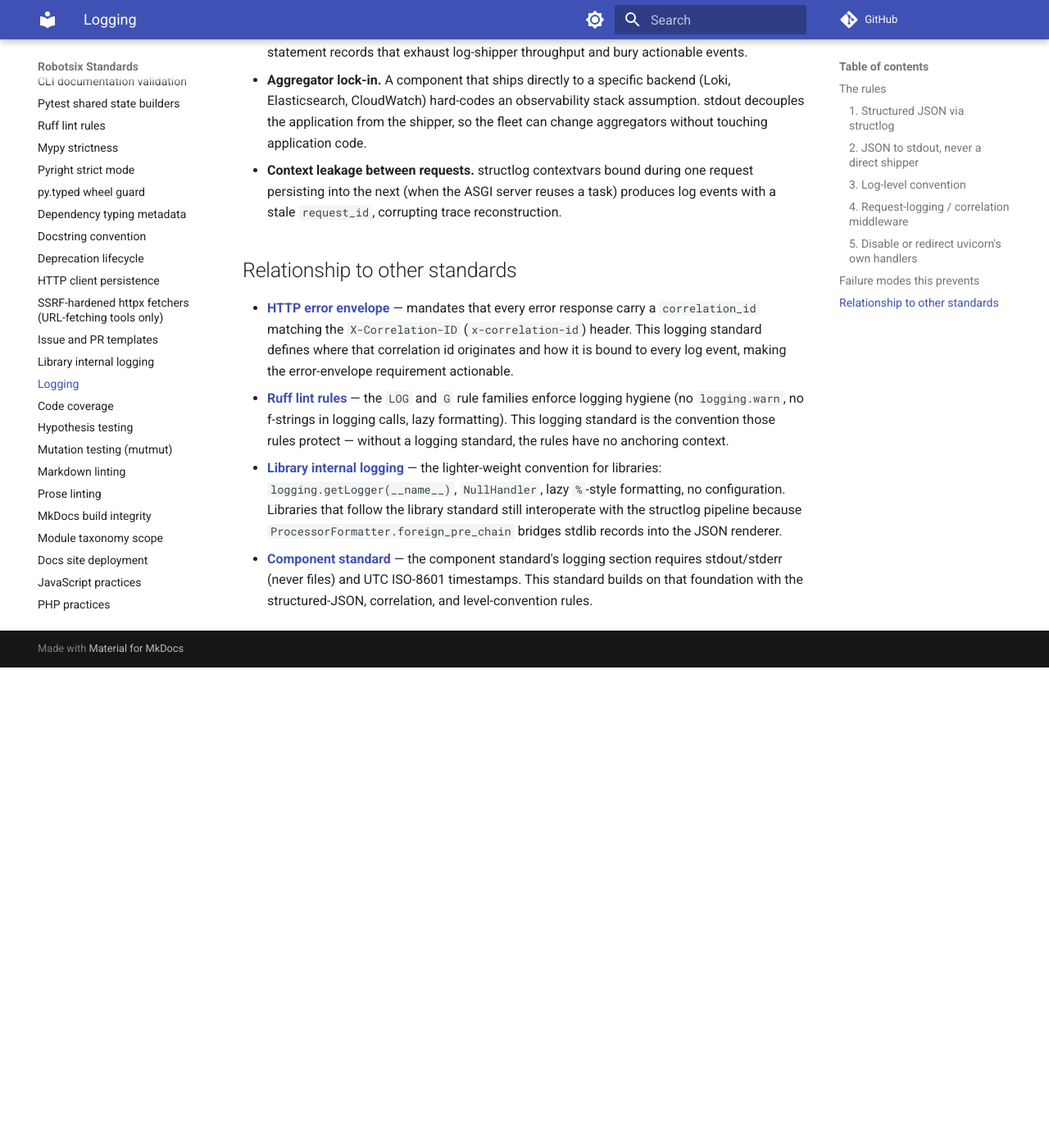
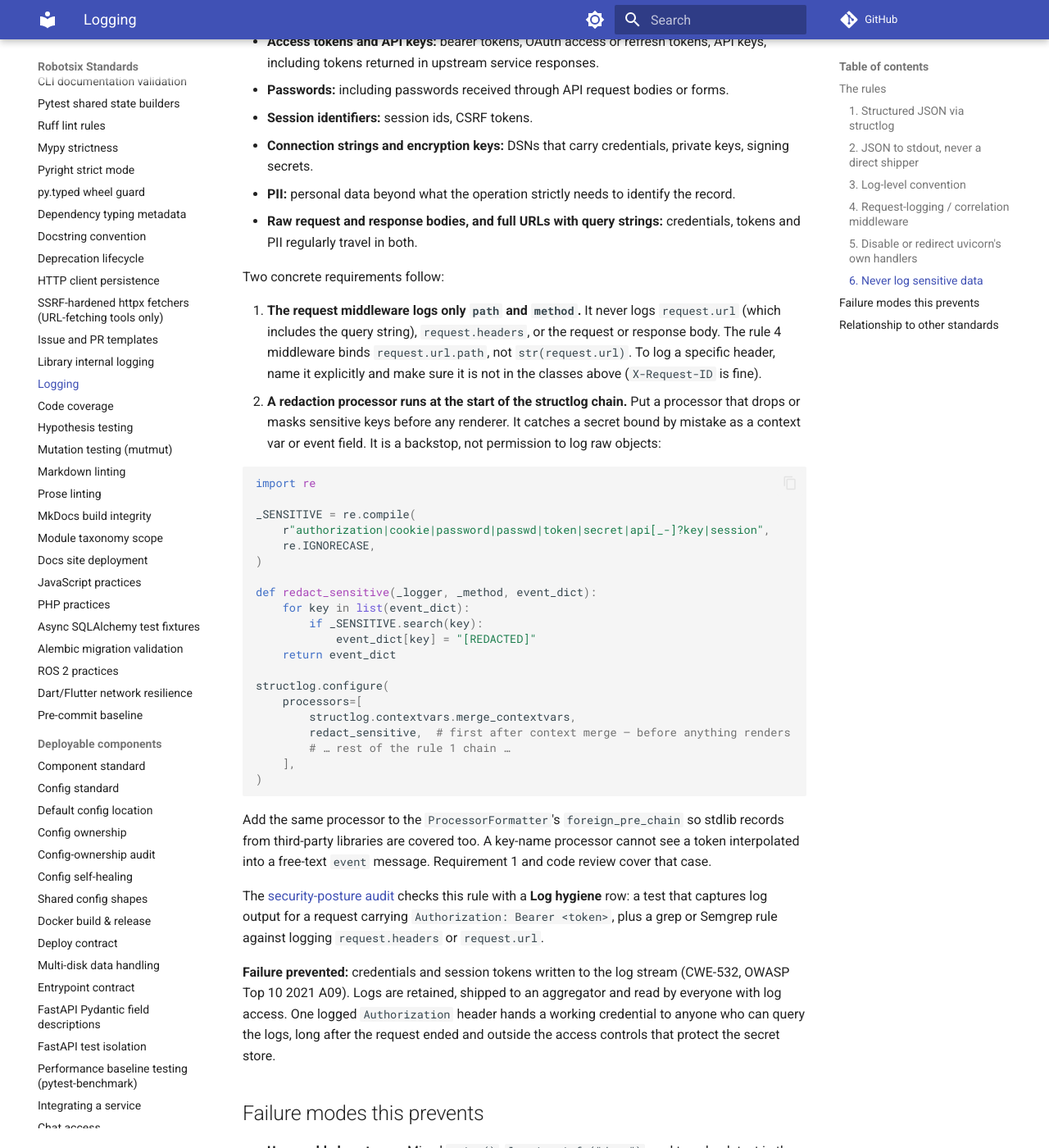
Before and after one commit to damien-robotsix/robotsix-standards, an MkDocs documentation site: the page built from docs/logging.md, in a window 1280 px wide and 1400 px high, scrolled down 5470 px. Shown: the whole window at 82% size. Built offline with MkDocs 1.6.1 and Material for MkDocs 9.7.7, drawn with Linux system fonts in a browser that asks for light colours; comment, search, counter and statistics services are not loaded; before the commit the page ends 6284 px from its top, so only the background shows below that; some of the changed text lies outside the part shown.

Commit message:
docs: logging: no rule on what must never be logged (secrets, auth headers, PII), and the client-controlled DEBUG override is unguarded (20261026T012824Z-logging-no-rule-on-what-must-never-be-lo-41fc)

````diff
--- a/docs/logging.md
+++ b/docs/logging.md
@@ -114,11 +114,16 @@ a silent log gap.
   `logging.basicConfig(level=logging.DEBUG)` in application code. The
   component reads its log level from the config model and applies it via
   `logging.getLogger().setLevel(…)` at startup.
-- **Per-request level override via `structlog.contextvars`.** The
-  correlation middleware (rule 4) can optionally bind
-  `add_log_level` per-request — e.g. a `?debug=1` query parameter or an
-  `X-Debug: true` header that the middleware reads and binds to the
-  context, lowering the effective level for that request's span.
+- **Per-request level override via `structlog.contextvars` — operator-only.**
+  The correlation middleware (rule 4) MAY bind a lowered effective level
+  for one request's span, but only when the request is from an
+  **authenticated operator identity** or an **internal caller** (an
+  allowlisted service identity on the internal network). A client-supplied
+  `?debug=1` query parameter or `X-Debug: true` header on an
+  unauthenticated request MUST be ignored. DEBUG records are where request
+  and response payloads tend to get dumped (see rule 6). An override that
+  any caller can trigger lets that caller pull sensitive data into the logs
+  and flood the log stream on demand.
 
 ```python
 # In the config model
@@ -131,7 +136,9 @@ class Config(BaseModel):
 **Failure prevented:** DEBUG-on-by-default in production flooding the log
 stream with per-retry and per-query records, exhausting the log-shipper's
 throughput budget and burying actionable ERROR and WARNING events under
-noise.
+noise. It also prevents an unauthenticated caller from switching on DEBUG
+for their own requests to flood the logs or dump payloads into them
+(CWE-779).
 
 ### 4. Request-logging / correlation middleware
 
@@ -258,6 +265,80 @@ plain-text line and once as structlog's `{"event": "request finished",
 events, and the plain-text line carries none of the structured context
 (request id, correlation id) the middleware bound.
 
+### 6. Never log sensitive data
+
+This is the canonical rule for the fleet. Other pages link here instead of
+restating it. Following the
+[OWASP Logging Cheat Sheet's "Data to exclude"](https://cheatsheetseries.owasp.org/cheatsheets/Logging_Cheat_Sheet.html#data-to-exclude)
+list, no log event, at any level including DEBUG, may contain:
+
+- **Credential-carrying headers:** `Authorization`, `Proxy-Authorization`,
+  `Cookie`, `Set-Cookie`, `X-Api-Key`, or similar.
+- **Access tokens and API keys:** bearer tokens, OAuth access or refresh
+  tokens, API keys, including tokens returned in upstream service responses.
+- **Passwords:** including passwords received through API request bodies or
+  forms.
+- **Session identifiers:** session ids, CSRF tokens.
+- **Connection strings and encryption keys:** DSNs that carry credentials,
+  private keys, signing secrets.
+- **PII:** personal data beyond what the operation strictly needs to
+  identify the record.
+- **Raw request and response bodies, and full URLs with query strings:**
+  credentials, tokens and PII regularly travel in both.
+
+Two concrete requirements follow:
+
+1. **The request middleware logs only `path` and `method`.** It never logs
+   `request.url` (which includes the query string), `request.headers`, or
+   the request or response body. The rule 4 middleware binds
+   `request.url.path`, not `str(request.url)`. To log a specific header,
+   name it explicitly and make sure it is not in the classes above
+   (`X-Request-ID` is fine).
+2. **A redaction processor runs at the start of the structlog chain.** Put
+   a processor that drops or masks sensitive keys before any renderer. It
+   catches a secret bound by mistake as a context var or event field. It
+   is a backstop, not permission to log raw objects:
+
+```python
+import re
+
+_SENSITIVE = re.compile(
+    r"authorization|cookie|password|passwd|token|secret|api[_-]?key|session",
+    re.IGNORECASE,
+)
+
+def redact_sensitive(_logger, _method, event_dict):
+    for key in list(event_dict):
+        if _SENSITIVE.search(key):
+            event_dict[key] = "[REDACTED]"
+    return event_dict
+
+structlog.configure(
+    processors=[
+        structlog.contextvars.merge_contextvars,
+        redact_sensitive,  # first after context merge — before anything renders
+        # … rest of the rule 1 chain …
+    ],
+)
+```
+
+Add the same processor to the `ProcessorFormatter`'s `foreign_pre_chain`
+so stdlib records from third-party libraries are covered too. A key-name
+processor cannot see a token interpolated into a free-text `event`
+message. Requirement 1 and code review cover that case.
+
+The [security-posture audit](security-posture.md#audit) checks this rule
+with a **Log hygiene** row: a test that captures log output for a request
+carrying `Authorization: Bearer <token>`, plus a grep or Semgrep rule
+against logging `request.headers` or `request.url`.
+
+**Failure prevented:** credentials and session tokens written to the log
+stream (CWE-532, OWASP Top 10 2021 A09). Logs are retained, shipped to an
+aggregator and read by everyone with log access. One logged
+`Authorization` header hands a working credential to anyone who can query
+the logs, long after the request ended and outside the access controls
+that protect the secret store.
+
 ## Failure modes this prevents
 
 - **Unparsable log stream.** Mixed `print()`, `logging.info("done")`,
@@ -283,6 +364,11 @@ events, and the plain-text line carries none of the structured context
   during one request persisting into the next (when the ASGI server
   reuses a task) produces log events with a stale `request_id`,
   corrupting trace reconstruction.
+- **Secrets in the log stream.** A logged `Authorization` header, full
+  URL with credentials in the query string, or raw request body leaks
+  credentials to everyone with log access (CWE-532). Rule 6 forbids it.
+  A redaction processor is the backstop, and an unauthenticated caller
+  can no longer turn on DEBUG payload dumping.
 
 ## Relationship to other standards
 
````
Also changed, not shown: docs/component-standard.md (+4 -0 lines), docs/library-logging.md (+11 -0 lines), docs/security-posture.md (+1 -0 lines).
